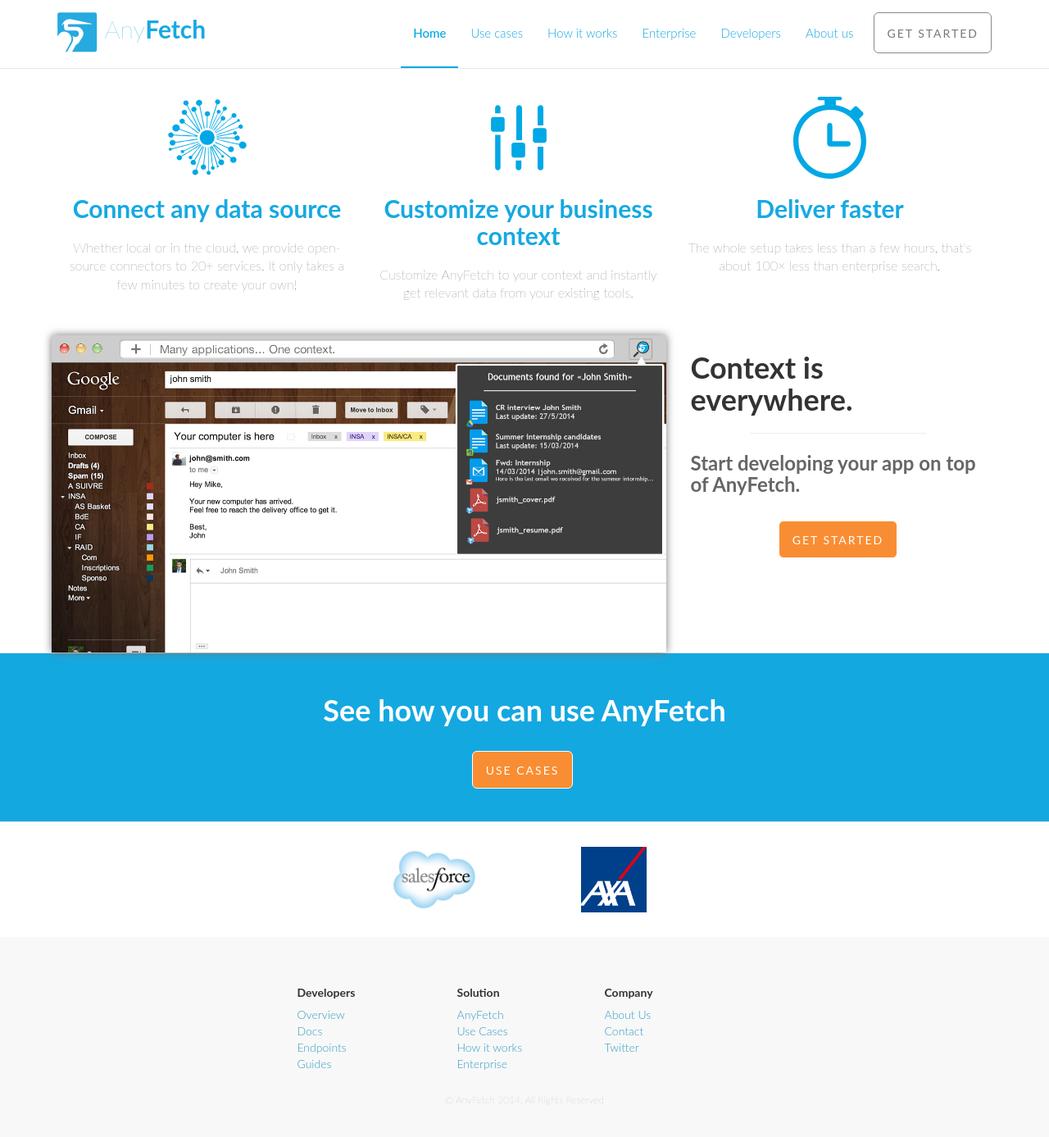
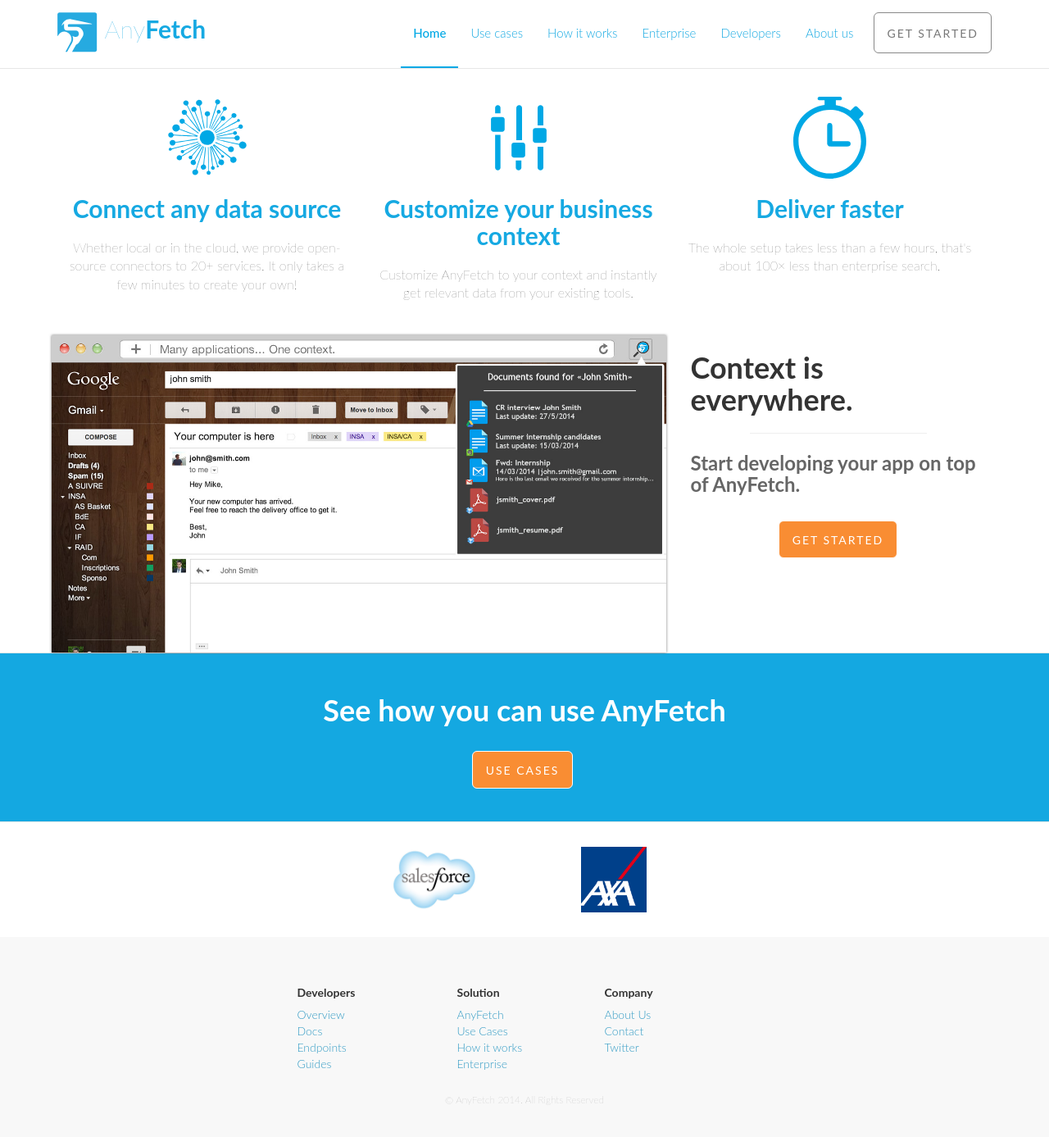
Before and after one commit to your-mom-noob/anyfetch.com, a Jekyll site: the page built from index.html, in a window 1280 px wide and 1400 px high, scrolled down 452 px. Shown: the top 1387 px of the window at 82% size. Built offline with Jekyll 4.4.1, drawn with Linux system fonts in a browser that asks for light colours; nearby versions of some CDN libraries; Markdown is read by kramdown in place of the engine named in the settings.

Commit message:
decrease shadow size in home's animation

```diff
--- a/styles/style.css
+++ b/styles/style.css
@@ -503,7 +503,7 @@ a.list-group-item:hover {
 .window {
 	margin-top: 20px;
 	position: relative;
-	box-shadow: 0px 0px 10px #777;
+	box-shadow: 0px 0px 3px #777;
 }
 
 .window .top {
```
